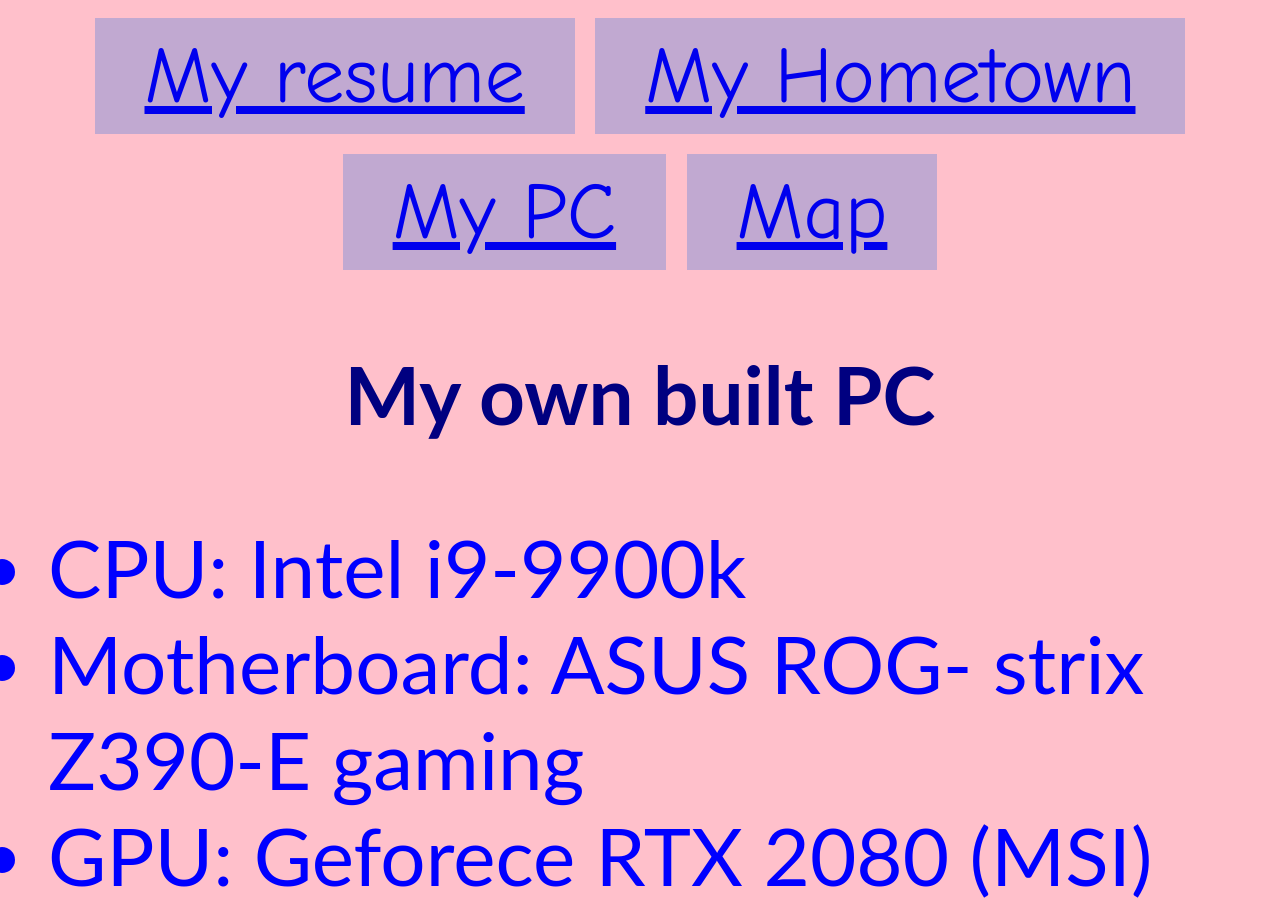
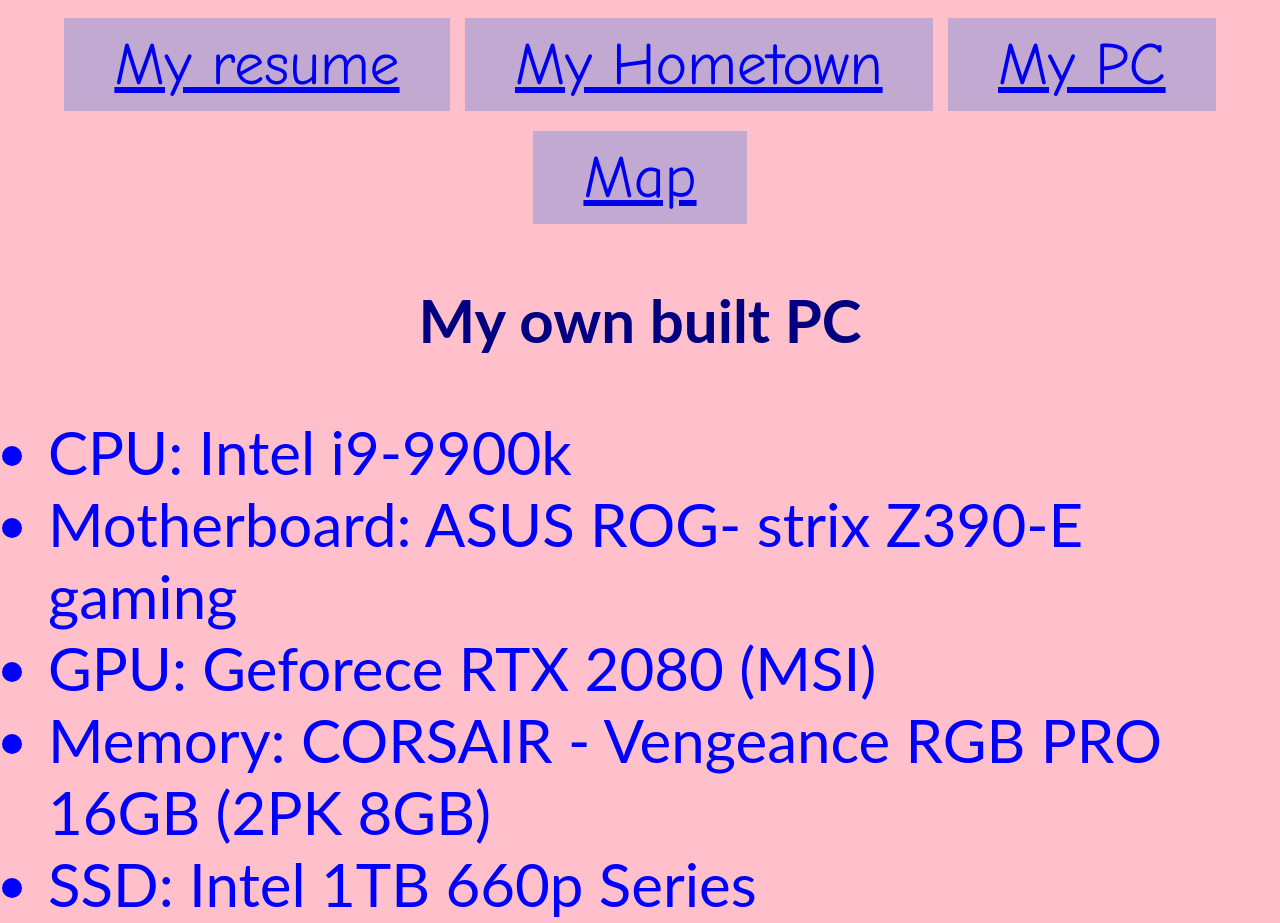
Before and after one commit to calvinteng122/project3, a plain HTML site: page page3.html in a window 1280 px wide. Shown: the top 923 px of the page. Drawn offline with Linux system fonts and the light colour scheme.

Commit message:
Update stylesheet.css

```diff
--- a/css/stylesheet.css
+++ b/css/stylesheet.css
@@ -161,18 +161,18 @@
   #pcnavigation{
   font-family: 'Lato', sans-serif;
   width: 100%;
-  font-size: 80px;
+  font-size: 60px;
  }
 .pc background{
   background-color: rgb(245,245,220);
 }
 .pc h1{
   font-family: 'Lato', sans-serif;
-  font-size: 80px;
+  font-size: 60px;
  }
 .pc ul{
   font-family: 'Lato', sans-serif;
-  font-size: 80px;
+  font-size: 60px;
  }
 .pc p{
   font-family: 'Lato', sans-serif;
@@ -180,7 +180,11 @@
  }
 .pc h2{
   font-family: 'Lato', sans-serif;
-  font-size: 80px;
+  font-size: 40px;
+ }
+.pc h3{
+  font-family: 'Lato', sans-serif;
+  font-size: 60px;
  }
 .pc img{
   float: left;
```
